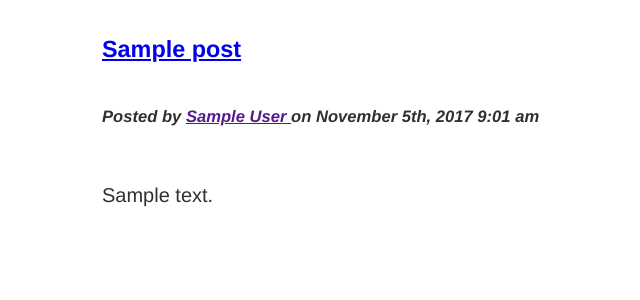
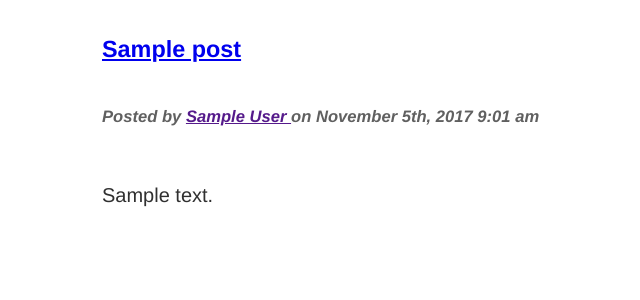
Before and after one commit to jSheraden/NewRes2017, a WordPress theme: template index.php in a window 1280 px wide. Shown: the part 844-1144 px from the top of the page, without its empty margins (90-730 px from the left). Run offline with PHP 8.4 and a stand-in for WordPress, Linux system fonts and the light colour scheme; the site name, menu and one post (Sample post) are stand-ins, and other content is empty.

Commit message:
Changed styles for datetime element.

```diff
--- a/scss/style.scss
+++ b/scss/style.scss
@@ -11,6 +11,11 @@ body {
 
 p {
   padding: 10px 0;
+}
+
+i {
+  font-size: 100%;
+  color: #606060;
 }
 
 #site-header, #page-header, #site-footer {
--- a/style.css
+++ b/style.css
@@ -9,6 +9,10 @@ body {
 
 p {
   padding: 10px 0; }
+
+i {
+  font-size: 100%;
+  color: #606060; }
 
 #site-header, #page-header, #site-footer {
   position: relative;
```
